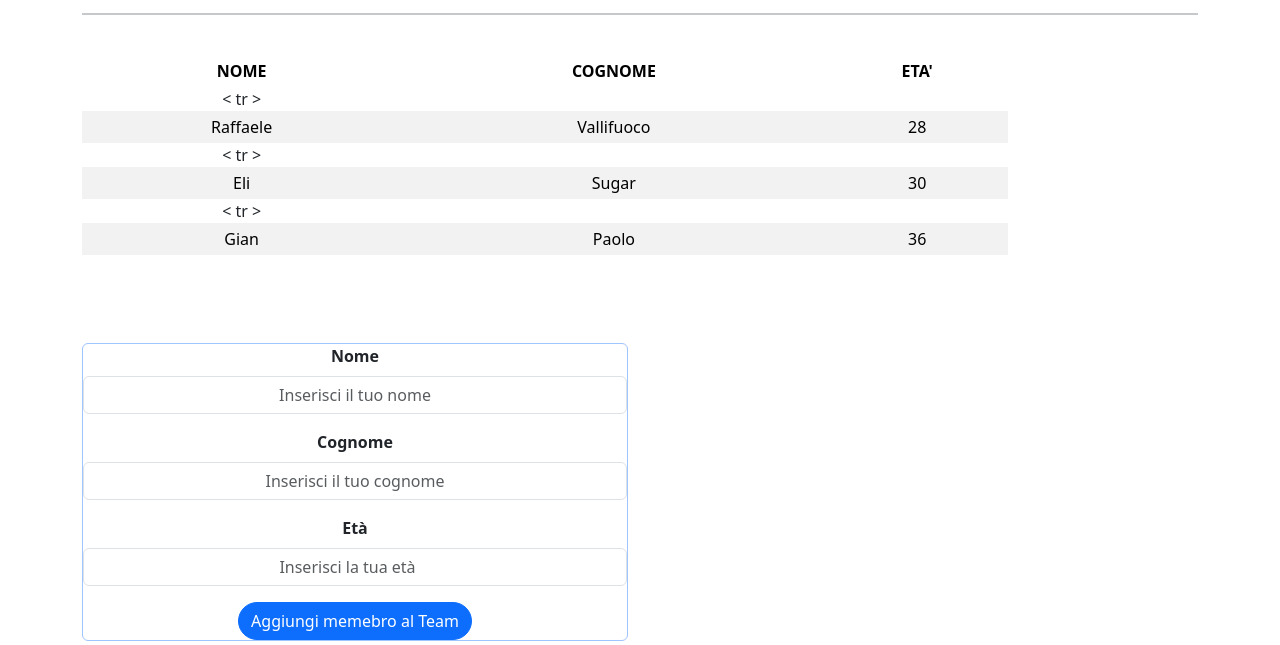
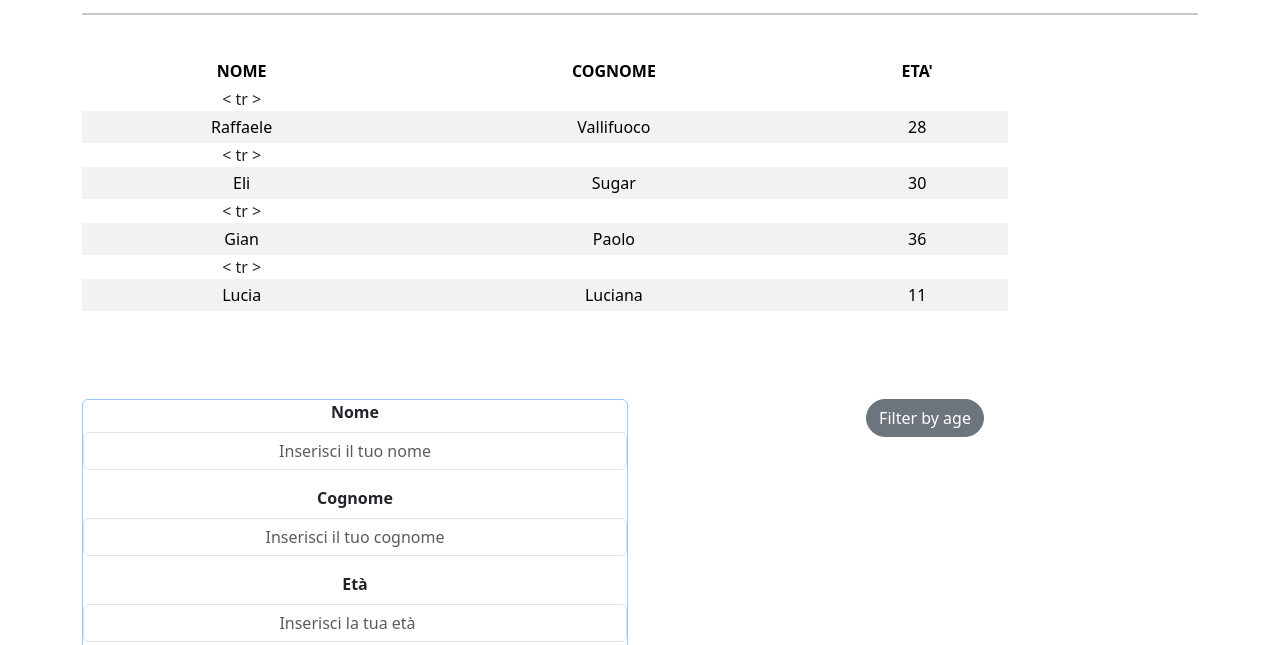
Before and after one commit to RaffaeleVallifuoco/-js-oggetti-studenti, a plain HTML site: page index.html in a window 1280 px wide. Shown: the part 155-800 px from the top of the page. Drawn offline with nearby package versions, Linux system fonts and the light colour scheme.

Commit message:
try to filetr element by age

```diff
--- a/Js/newApp.js
+++ b/Js/newApp.js
@@ -18,6 +18,11 @@ const studentTable = [
         name: 'Gian',
         last: 'Paolo',
         age: '36',
+    },
+    {
+        name: 'Lucia',
+        last: 'Luciana',
+        age: '11',
     }
 ]
 console.log(studentTable);
@@ -39,9 +44,12 @@ for (let i = 0; i < studentTable.length; i++) {
     appendTable(currentMember);
 }
 
+const filterElement = document.getElementById('filter');
+filter.addEventListener('click', filtra);
+
+
 
 //FUNCTIONS
-
 
 //append table
 
@@ -60,7 +68,8 @@ function appendTable(member) {
 }
 
 const form = document.getElementById('add-form');
-form.addEventListener('submit', addMember);
+form.addEventListener('submit', addMember, svuota);
+
 
 
 
@@ -87,3 +96,17 @@ function addMember(e) {
     appendTable(newMember);
 
 }
+
+
+//svuota form
+
+function svuota() {
+    const reset = document.getElementById('add-form').reset();
+}
+
+// filtra
+
+function filtra (studentTable, member) {
+    const people = studentTable.filter(studentTable => studentTable.age >= 18);
+    console.log(people);
+}
--- a/index.html
+++ b/index.html
@@ -54,7 +54,10 @@
                     <!-- LOWER ROW -->
 
                     <div class="row py-5">
-                        <di class="col-md-6">
+
+                        <!-- LEFT COL -->
+
+                        <div class="col-md-6">
                             <section>
 
                                 <!-- FORM -->
@@ -80,7 +83,13 @@
                                     </form>
                                 </div>
                             </section>
-                        </di>
+                        </div>
+                        <!-- RIGHT COL -->
+
+                        <div class="col-md-6">
+                            <button id="filter" type="button" class="btn btn-secondary rounded-pill">Filter by age</button>
+                        </div>
+
                     </div>
                 </section>
             </div>
```
